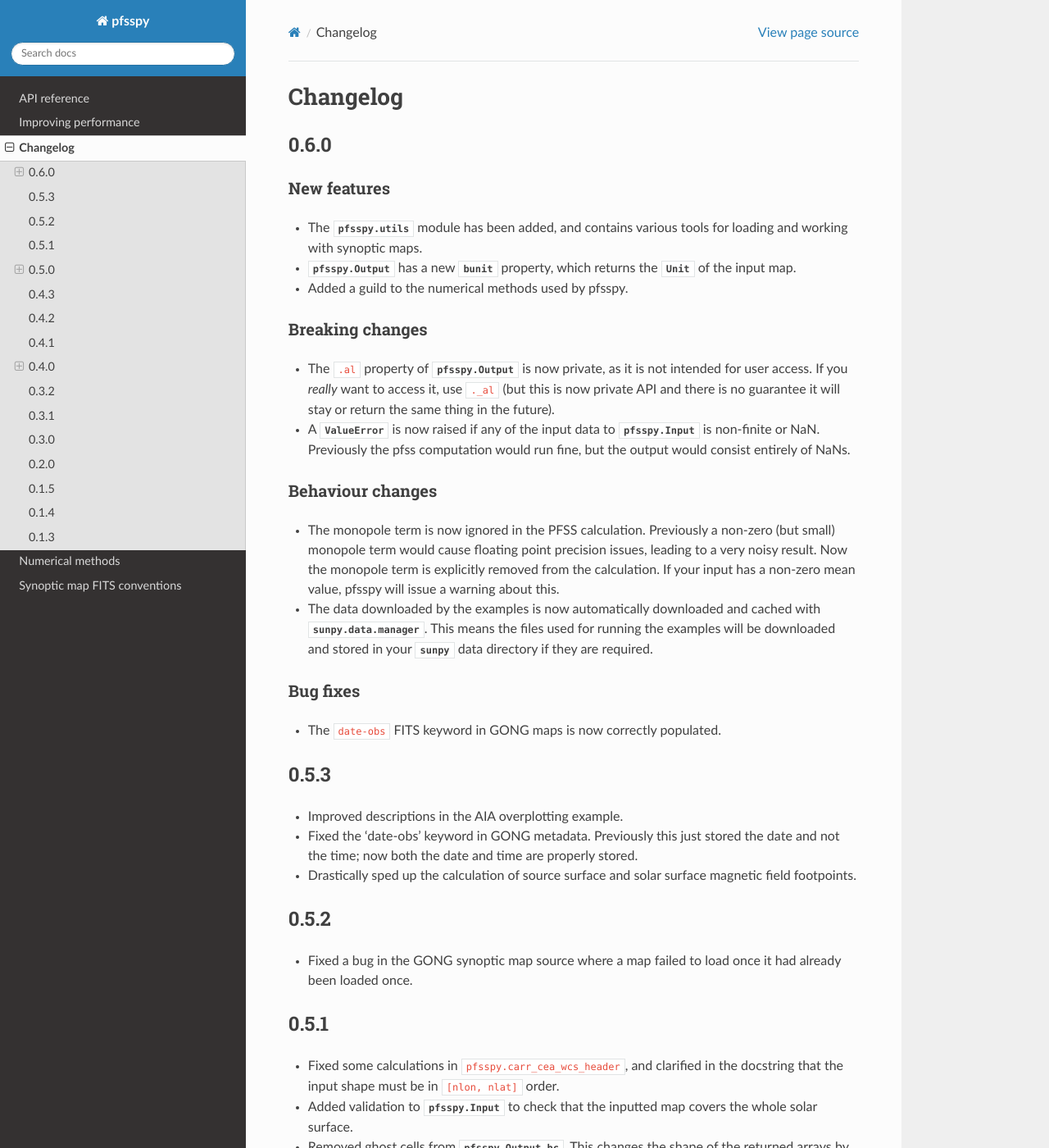
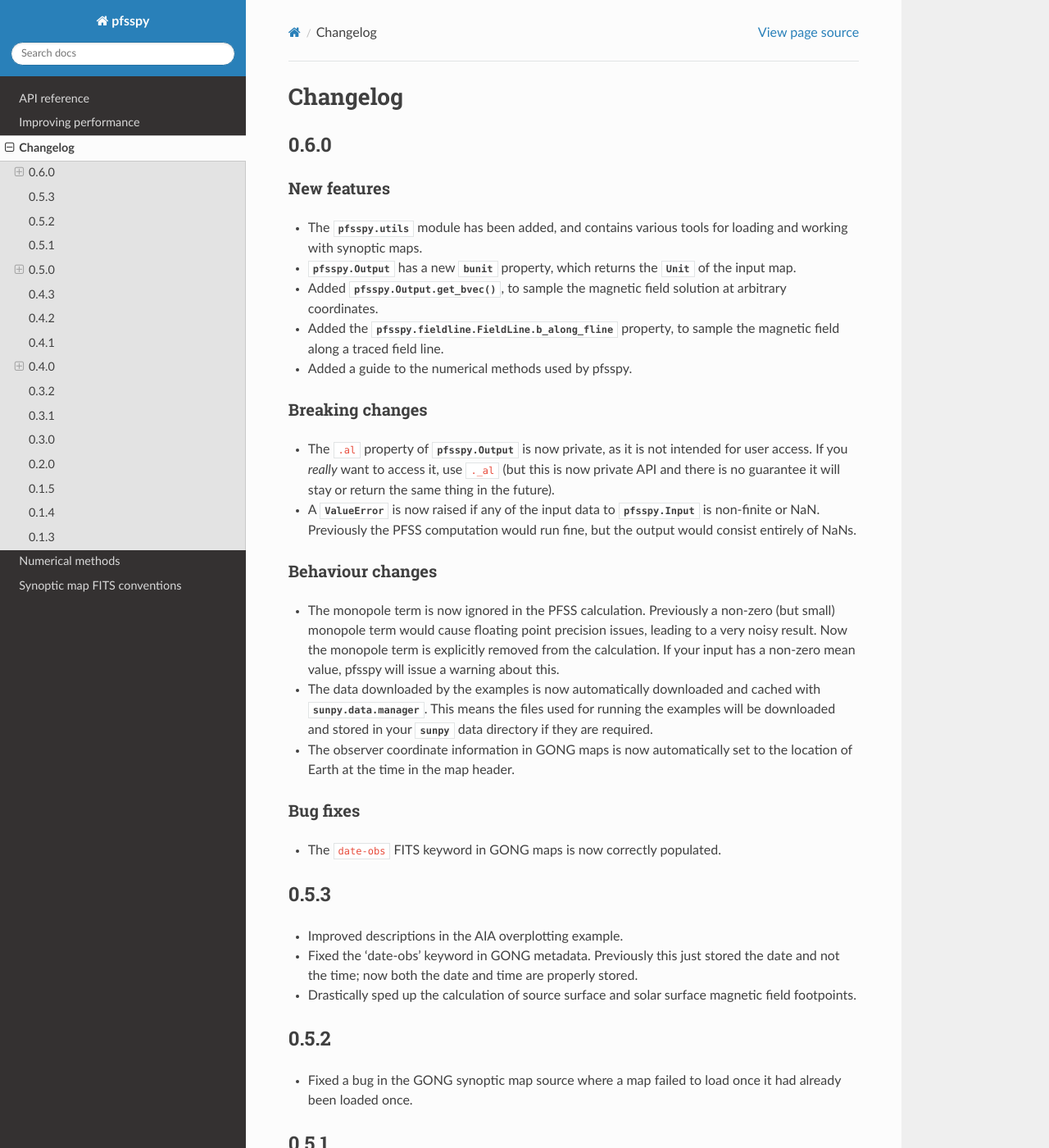
Before and after one commit to sunpy/sunkit-magex, a Sphinx documentation site: the page built from docs/changes.rst, in a window 1280 px wide and 1400 px high. Shown: the whole window at 82% size. Built offline with Sphinx 7.4.7 and the Read the Docs theme 2.0.0, drawn with Linux system fonts in a browser that asks for light colours; pages that are not in the unit, such as notebooks, are missing from menus; the version number could not be read and is left out.

Commit message:
More changelog

```diff
--- a/docs/changes.rst
+++ b/docs/changes.rst
@@ -10,7 +10,11 @@ New features
   loading and working with synoptic maps.
 - `pfsspy.Output` has a new `~pfsspy.Output.bunit` property, which returns the
   `~astropy.units.Unit` of the input map.
-- Added a guild to the numerical methods used by pfsspy.
+- Added :meth:`pfsspy.Output.get_bvec`, to sample the magnetic field solution
+  at arbitrary coordinates.
+- Added the `pfsspy.fieldline.FieldLine.b_along_fline` property, to sample the
+  magnetic field along a traced field line.
+- Added a guide to the numerical methods used by pfsspy.
 
 Breaking changes
 ~~~~~~~~~~~~~~~~
@@ -19,7 +23,7 @@ Breaking changes
   now private API and there is no guarantee it will stay or return the same thing
   in the future).
 - A `ValueError` is now raised if any of the input data to `pfsspy.Input` is
-  non-finite or NaN. Previously the pfss computation would run fine, but the
+  non-finite or NaN. Previously the PFSS computation would run fine, but the
   output would consist entirely of NaNs.
 
 Behaviour changes
@@ -33,6 +37,8 @@ Behaviour changes
   cached with `sunpy.data.manager`. This means the files used for running the
   examples will be downloaded and stored in your `sunpy` data directory if
   they are required.
+- The observer coordinate information in GONG maps is now automatically set
+  to the location of Earth at the time in the map header.
 
 Bug fixes
 ~~~~~~~~~
```
